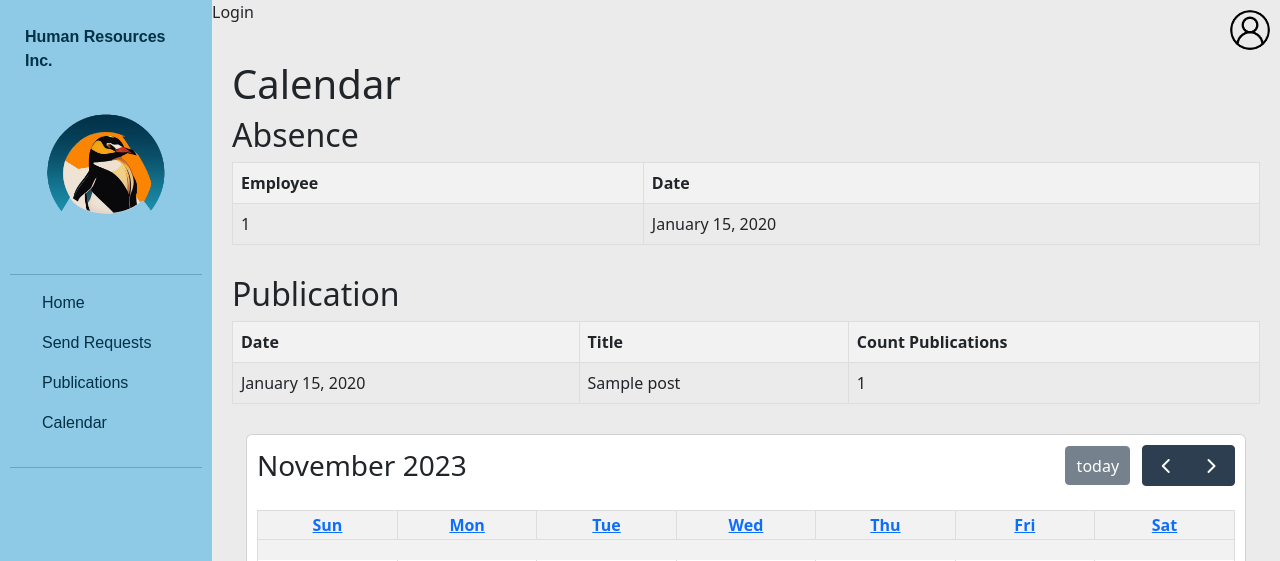
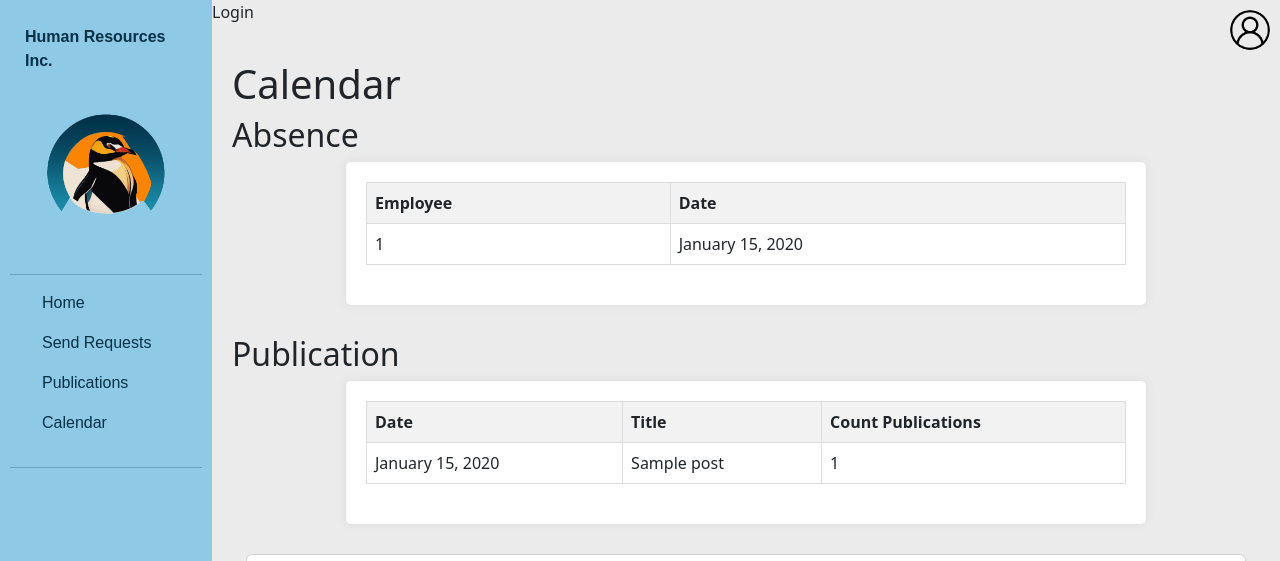
Before and after one commit to YupiByte/HR-Management, a Django app: template src/hr_management/calendar_app/templates/calendar.html in a window 1280 px wide. Shown: the top 561 px of the page. Run offline with Django 3.2, Linux system fonts and the light colour scheme; the template is opened without the code that fills it: most values are stand-ins (such as "Sample title", 1, 10 or a date in 2020); lists and menus that the app fills with data are empty.

Commit message:
CSS img and section added

```diff
--- a/src/hr_management/static/base.css
+++ b/src/hr_management/static/base.css
@@ -123,3 +123,18 @@
     margin: 5px;
     cursor: pointer;
 }
+
+img {
+    width: 750px;
+    height: auto;
+    object-fit: scale-down;
+  }
+
+section {
+    max-width: 800px;
+    margin: 0 auto;
+    padding: 20px;
+    background-color: #fff;
+    border-radius: 5px;
+    box-shadow: 0 0 10px rgb(220, 220, 220);
+}
```
